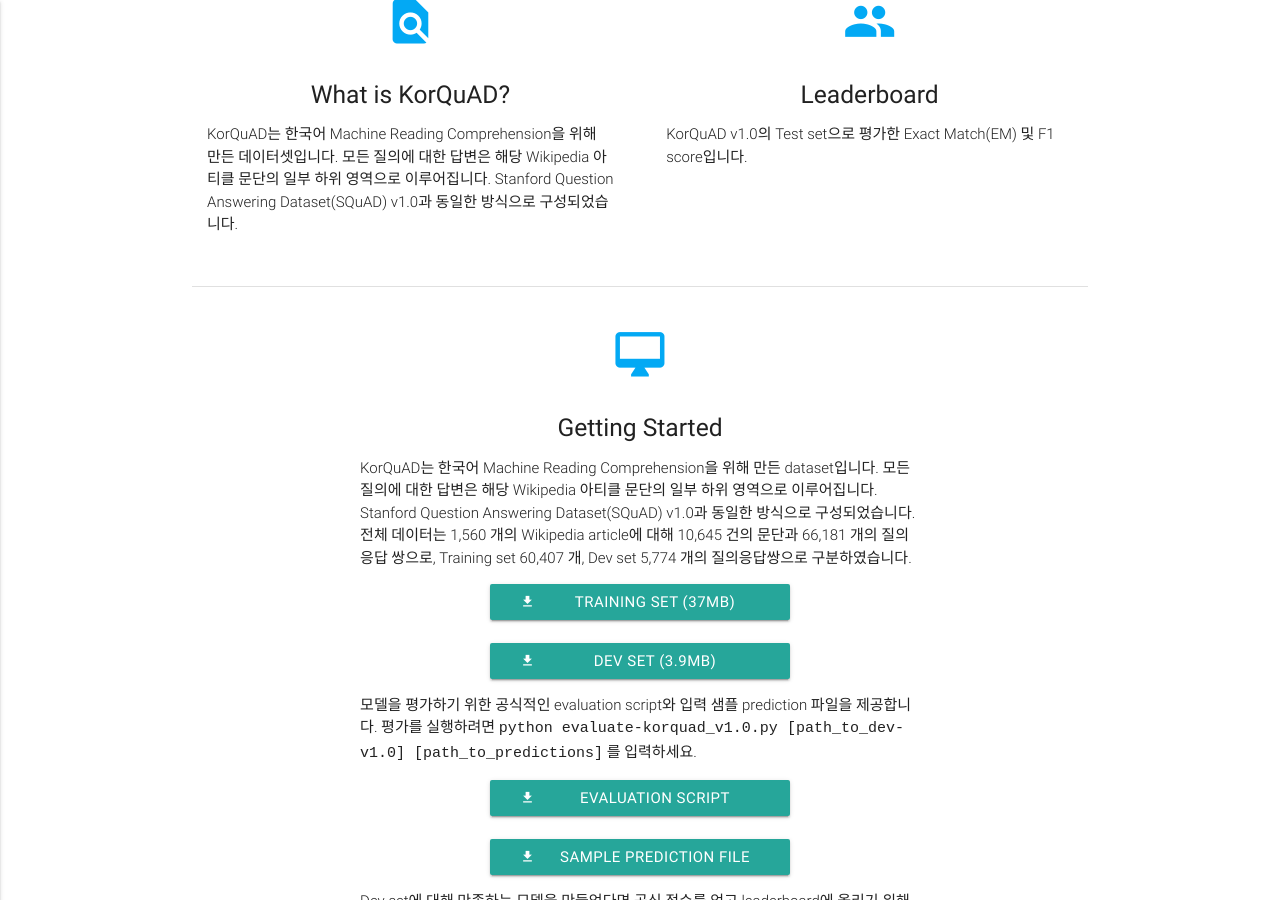
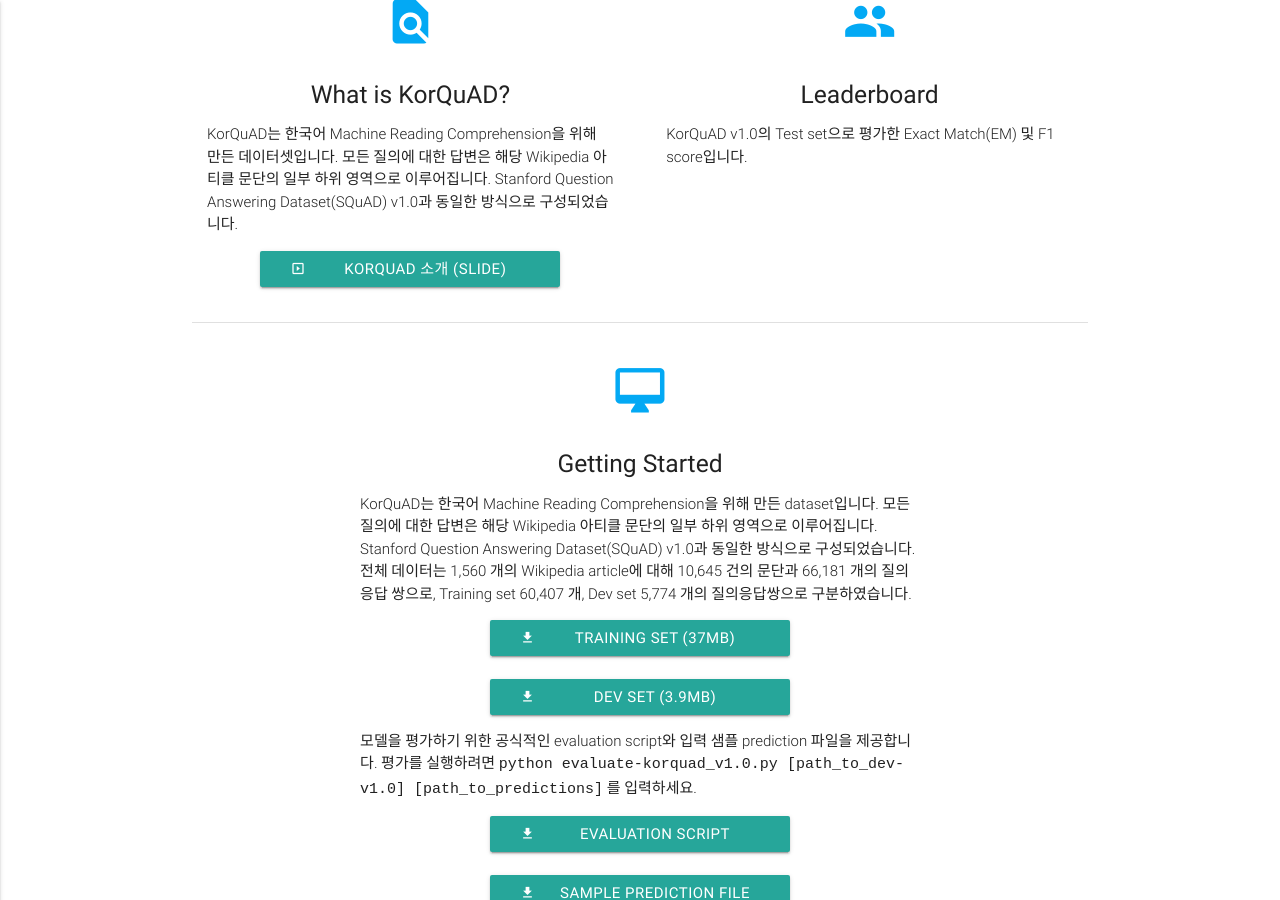
Before and after one commit to korquad/korquad.github.io, a Jekyll site: the page built from index.md, in a window 1280 px wide and 900 px high, scrolled down 460 px. Built offline with Jekyll 4.4.1, drawn with Linux system fonts in a browser that asks for light colours.

Commit message:
19/01/28 slide link update (이현정y)

```diff
--- a/_layouts/home.html
+++ b/_layouts/home.html
@@ -28,6 +28,10 @@
             <p class="light">KorQuAD는 한국어 Machine Reading Comprehension을 위해 만든 데이터셋입니다. 모든 질의에 대한 답변은 해당 Wikipedia 아티클 문단의 일부 하위 영역으로 이루어집니다.
 
 Stanford Question Answering Dataset(SQuAD) v1.0과 동일한 방식으로 구성되었습니다.</p>
+            <div class="center">
+              <a id="slideshare" href="https://www.slideshare.net/SeungyoungLim/korquad-introduction" class="waves-effect waves-light btn" style="width:300px" download=""><i class="material-icons
+left">slideshow</i>KorQuAD 소개 (Slide)</a>
+            </div>
 
 
 
```
